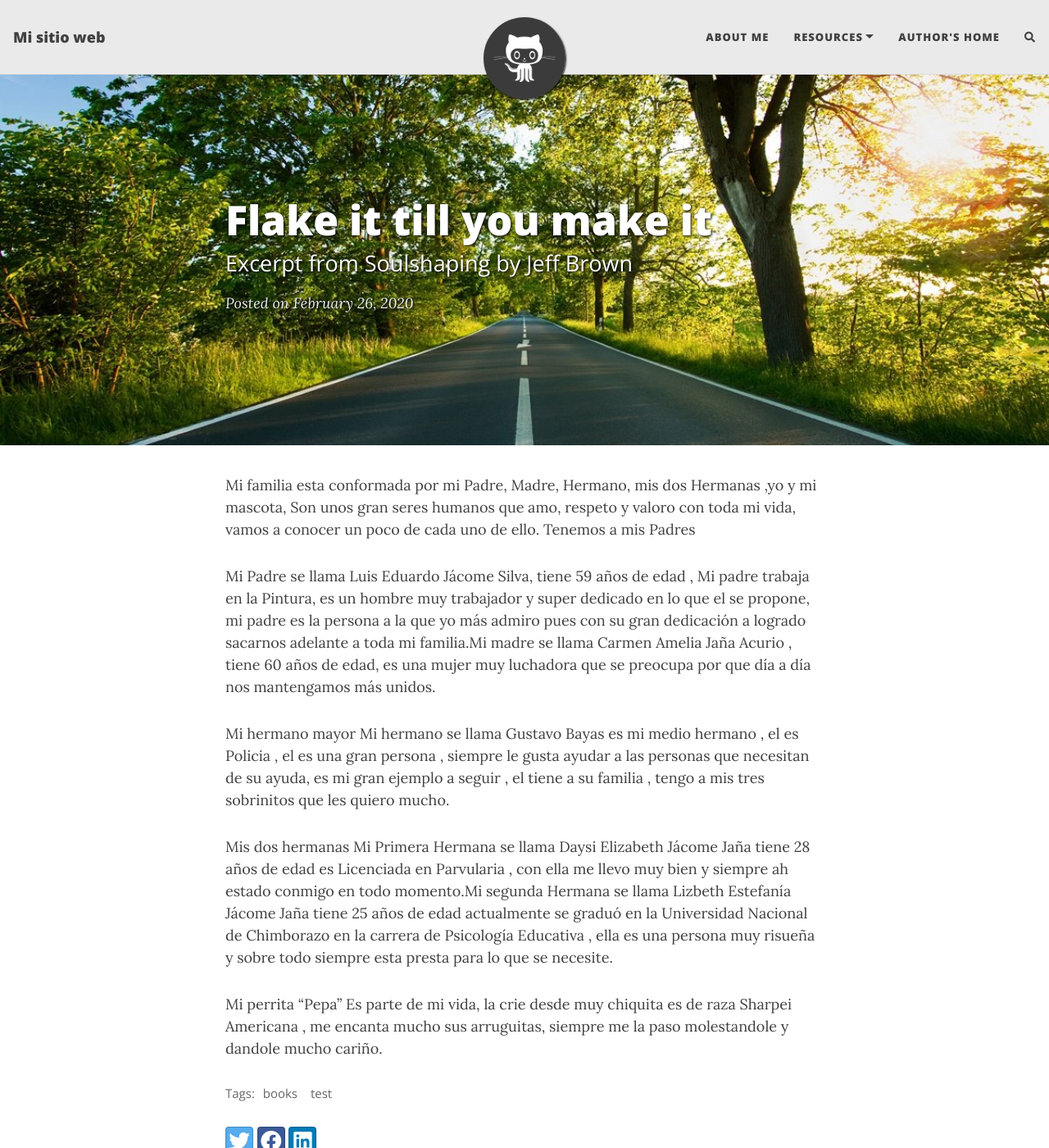
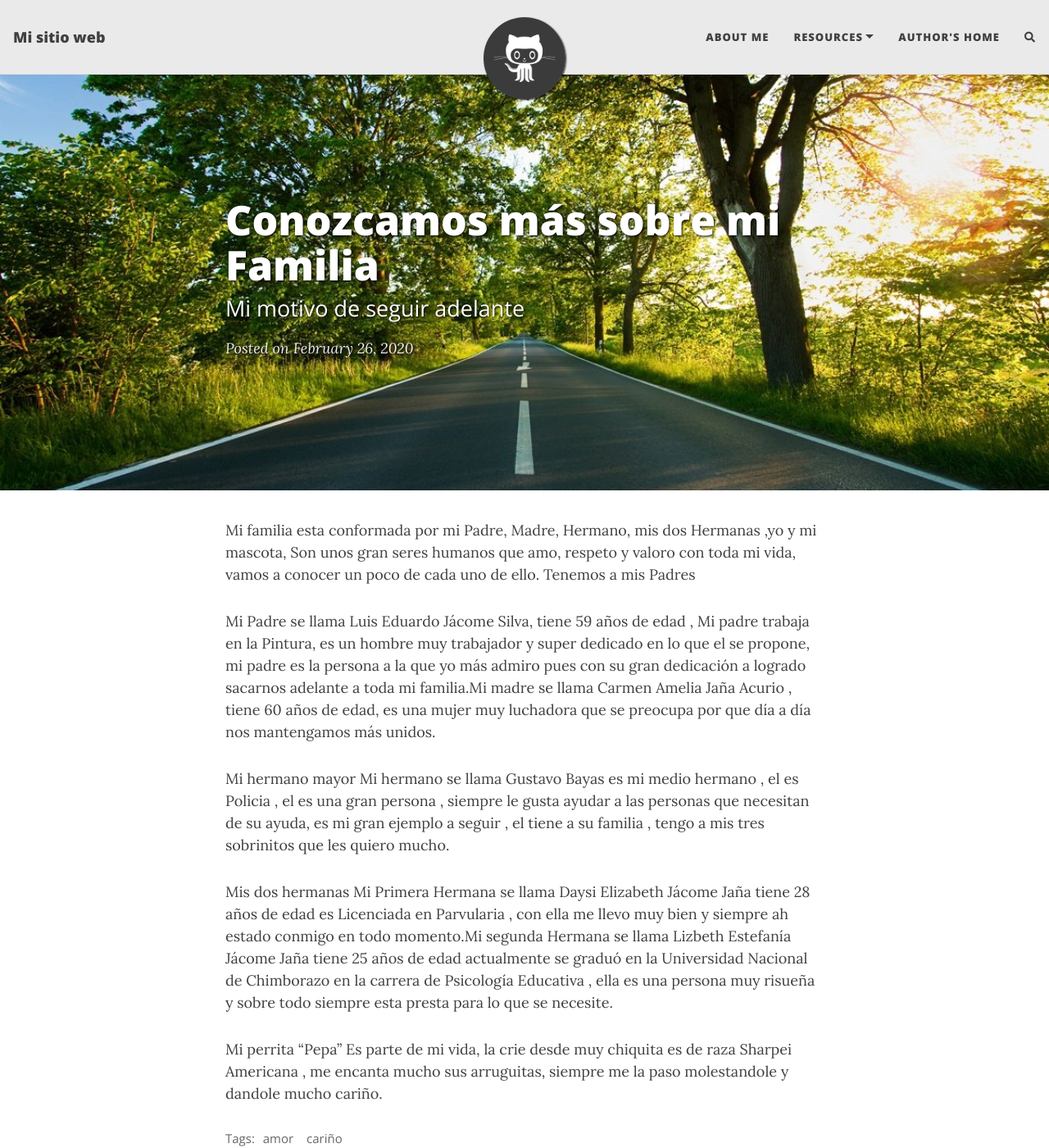
Before and after one commit to gmaribelj/gmaribelj.github.io, a Jekyll site: the page built from _posts/2020-02-26-flake-it-till-you-make-it.md, in a window 1280 px wide and 1400 px high. Shown: the whole window at 82% size. Built offline with Jekyll 4.4.1, drawn with Linux system fonts in a browser that asks for light colours; nearby versions of some CDN libraries; comment, search, counter and statistics services are not loaded.

Commit message:
Update 2020-02-26-flake-it-till-you-make-it.md

```diff
--- a/_posts/2020-02-26-flake-it-till-you-make-it.md
+++ b/_posts/2020-02-26-flake-it-till-you-make-it.md
@@ -1,11 +1,11 @@
 ---
 layout: post
-title: Flake it till you make it
-subtitle: Excerpt from Soulshaping by Jeff Brown
+title: Conozcamos más sobre mi Familia
+subtitle: Mi motivo de seguir adelante
 cover-img: /assets/img/path.jpg
 thumbnail-img: /assets/img/thumb.png
 share-img: /assets/img/path.jpg
-tags: [books, test]
+tags: [amor, cariño]
 ---
 Mi familia esta conformada por mi Padre, Madre, Hermano, mis dos Hermanas ,yo y mi mascota, Son unos gran seres humanos que amo, respeto y valoro con toda mi vida, vamos a conocer un poco de cada uno de ello.
 Tenemos a mis Padres
```
